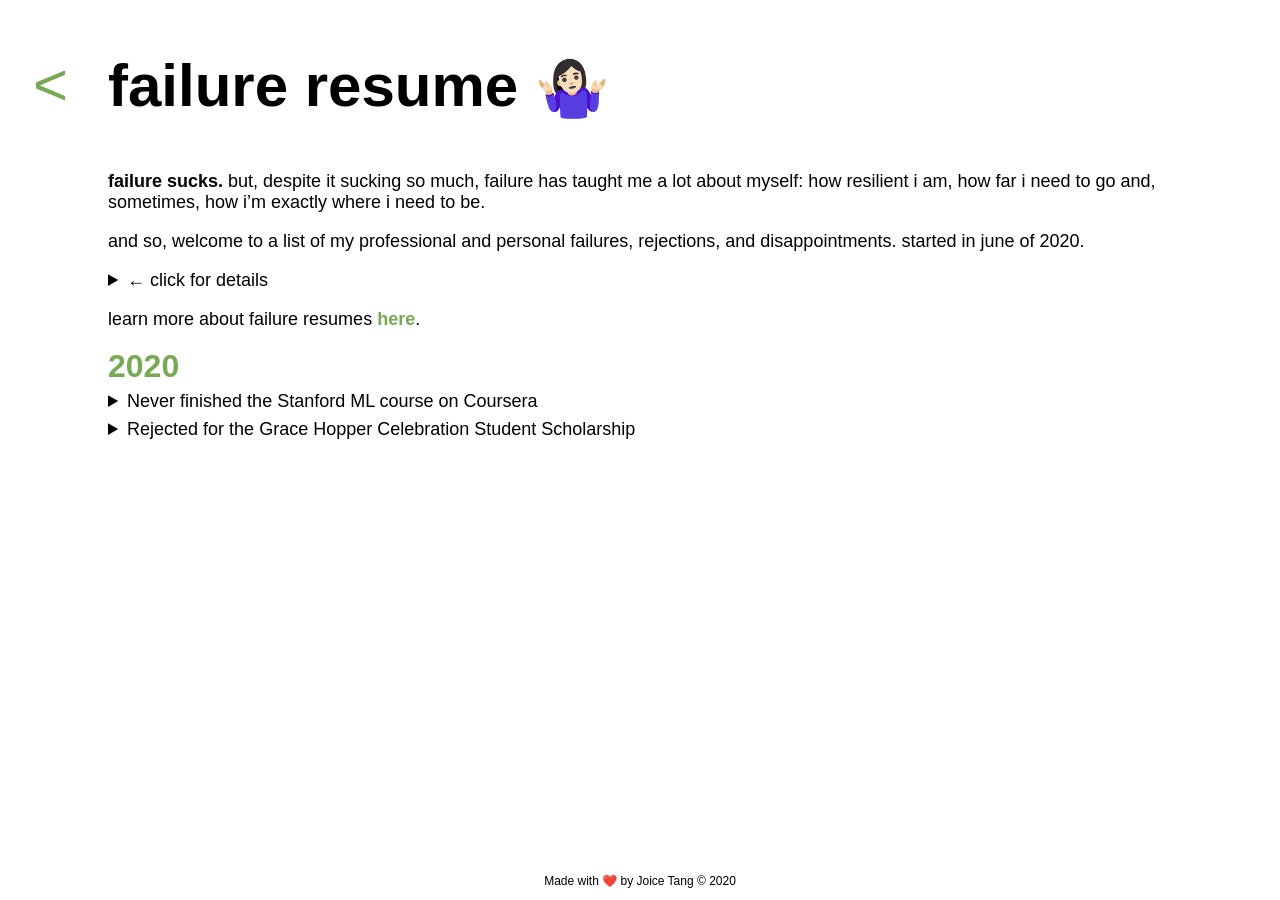
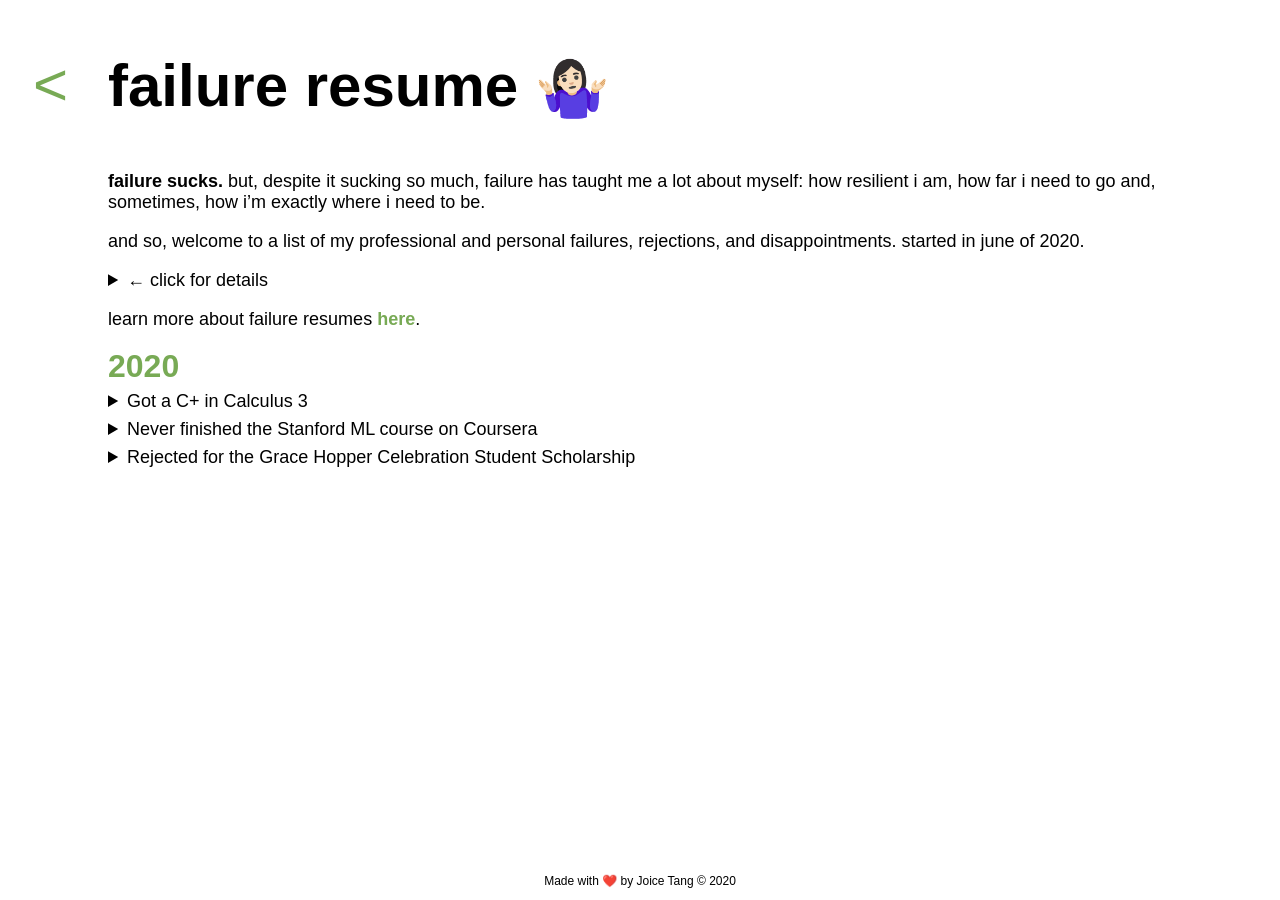
Before and after one commit to joitng/joitng.github.io, a Jekyll site: the page built from failure.md, in a window 1280 px wide. Built offline with Jekyll 4.4.1, drawn with Linux system fonts in a browser that asks for light colours.

Commit message:
hehe adding to failure resume

```diff
--- a/failure.md
+++ b/failure.md
@@ -19,6 +19,16 @@ learn more about failure resumes [here](https://www.mentalfloss.com/article/5731
 
 ### 2020
 <details>
+    <summary>Got a C+ in Calculus 3</summary>
+    <p>
+        To be honest, I have never been so happy to get a C+; my first pandemic term was hard for me. However, this _is_ the worst grade I have ever received. This course taught/reminded me of a couple things:
+        1. Always make sure to thoroughly study concepts you feel shaky on.
+        2. A basic understanding _needs_ to be supplemented with practice, at least for math classes.
+        3. Don't take 2 math classes at the same time.
+        4. You can enjoy (academic) things you're not necessarily good at.
+    </p>
+</details>
+<details>
     <summary>Never finished the Stanford ML course on Coursera</summary>
     <p>
     I could technically still finish this, but I'm so behind that I've forgotten everything I've learned so far. I think I had a hard time because I hadn't yet taken matrix algebra, and honestly, I've never really seen myself as someone who'd be good at ML. I'm going to take a shot at the Harvard CS50 Intro to AI MOOC though, with a better mindset. Wish me luck!
```
